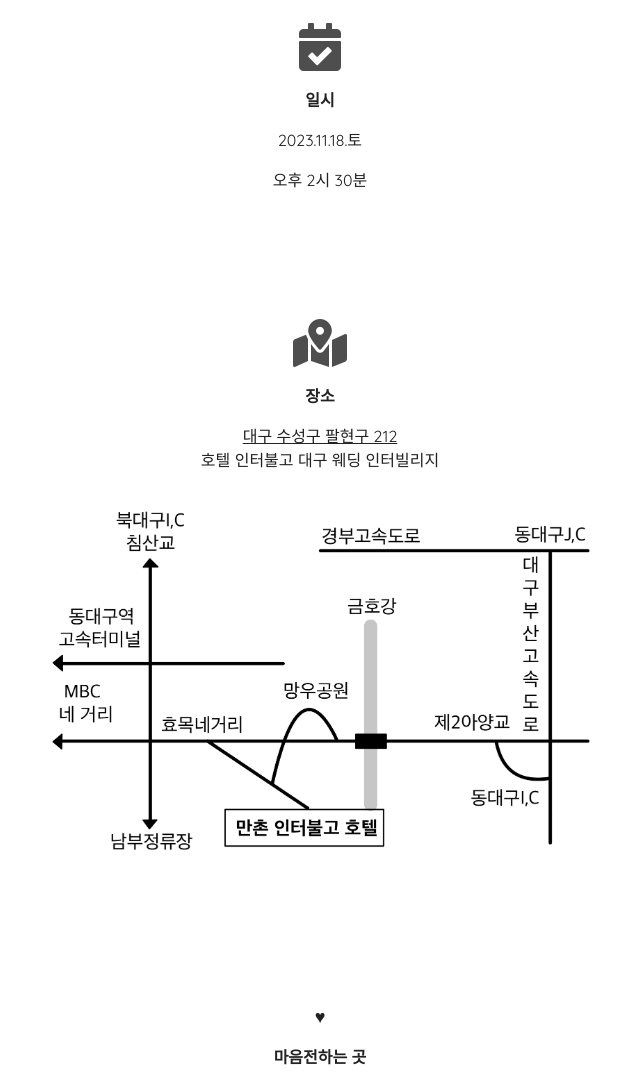
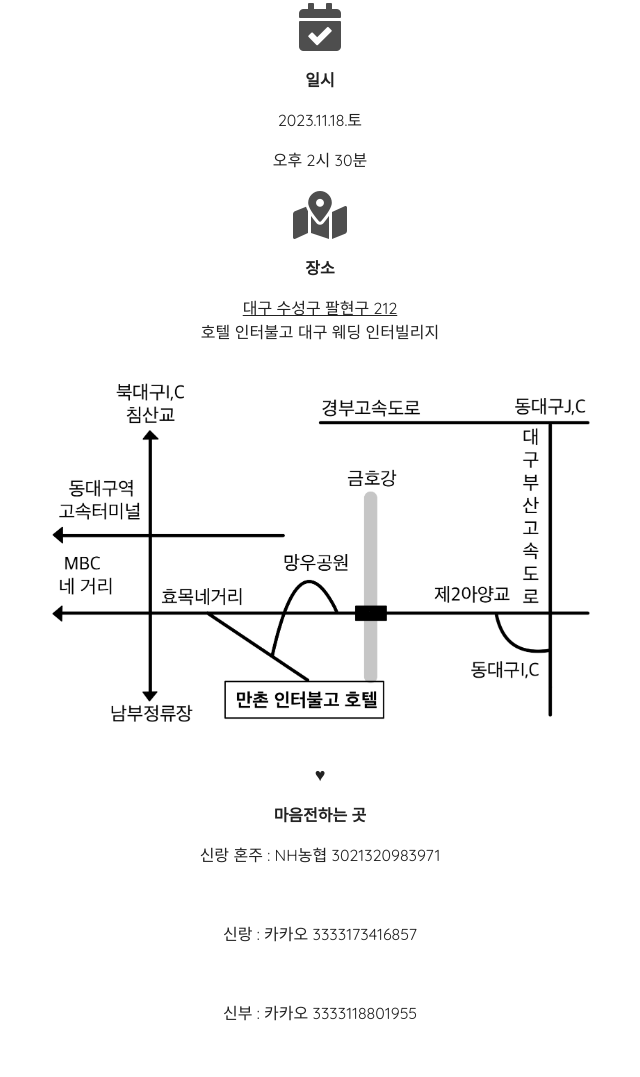
Before and after one commit to ckddlf/ckddlf.github.io, a plain HTML site: page index.html in a window 1280 px wide. Shown: the part 1379-2456 px from the top of the page, without its empty margins (320-960 px from the left). Drawn offline with Linux system fonts and the light colour scheme.

Commit message:
Update index.html

```diff
--- a/index.html
+++ b/index.html
@@ -33,21 +33,23 @@
       <h3 class="details-heading">서영규♥신순분 딸   서현비</h3>
 
     </section>
+
     <section class="section">
-      <br>
-      <div class="details">
+
         <i class="fas fa-calendar-check"></i>
         <h3 class="details-heading">일시</h3>
         <p>2023.11.18.토</p>
-        <p>오후 2시 30분</p>
-      </div>
+        <a>오후 2시 30분</a>
+        <br>
+        <br>
 
-      <div class="details">
-        <a href="http://naver.me/GOzuWHRL"><i class="fas fa-map-marked-alt"></i></a>
+
+
+        <a href="http://naver.me/GOzuWHRL"> <i class="fas fa-map-marked-alt"> </i> </a>
         <h3 class="details-heading">장소</h3>
         <p><a rel="noopener" href="http://naver.me/GOzuWHRL">대구 수성구 팔현구 212</a><br> 호텔 인터불고 대구 웨딩 인터빌리지</p>
         <img class="resort-image" src="./img/resort.jpeg" alt="Resort" />
-      </div>
+
 
       <div class="details">
 
```
